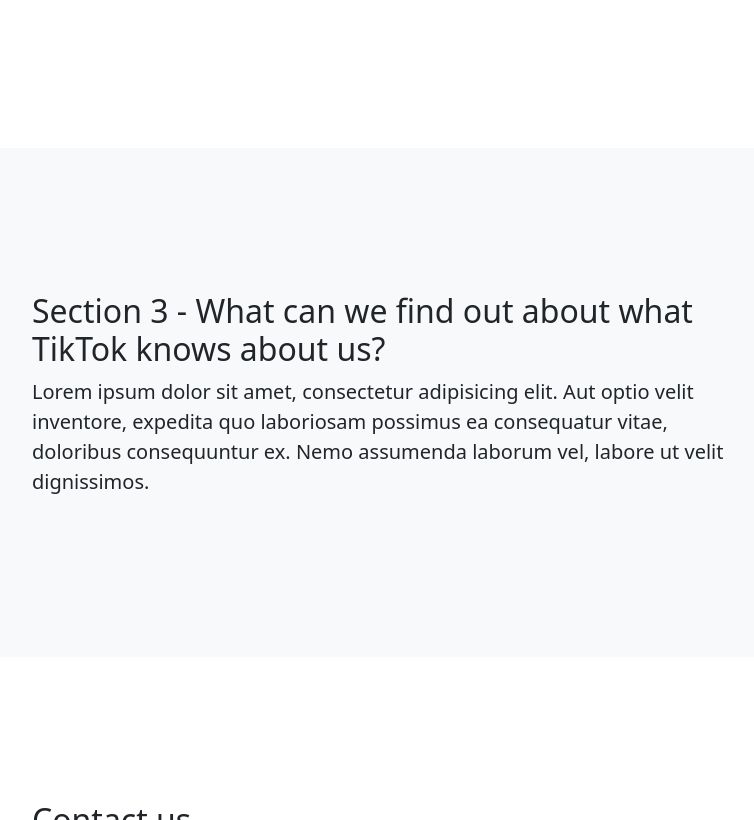
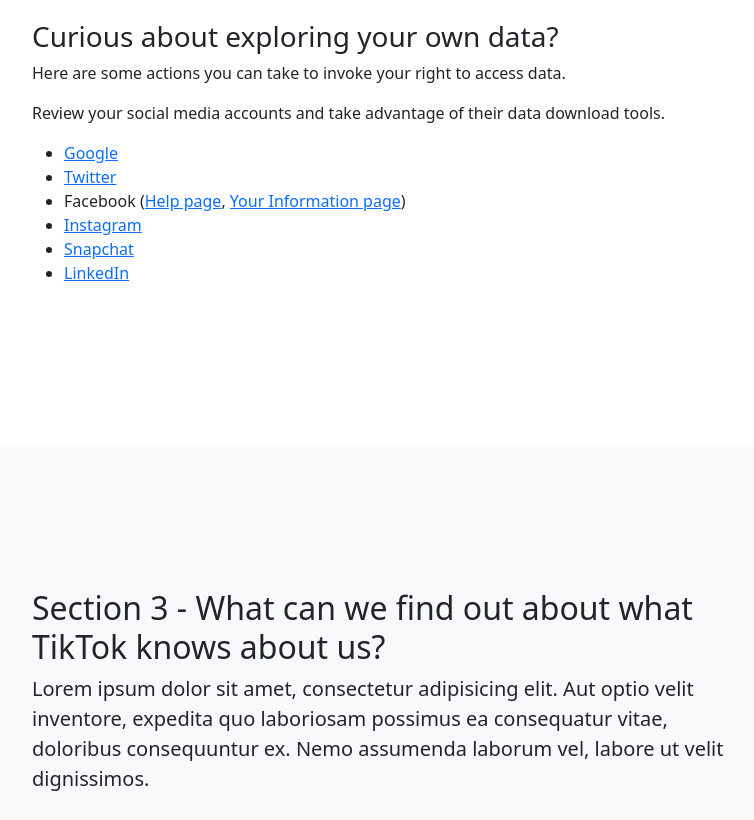
Before and after one commit to ochan1/info247-sp22-tiktok-unwrapped, a website: page dist/index.html in a window 1280 px wide. Shown: the part 2170-2990 px from the top of the page, without its empty margins (248-1002 px from the left). Drawn offline with nearby package versions, Linux system fonts and the light colour scheme.

Commit message:
Add links about data from other places

```diff
--- a/dist/index.html
+++ b/dist/index.html
@@ -139,6 +139,23 @@
                             </iframe>
                         </div>
                     </center>
+                    <p></p>
+                    <div class="col-lg-8">
+                        <h3>Curious about exploring your own data?</h3>
+
+                        <p>Here are some actions you can take to invoke your right to access data.</p>
+
+                        <p>Review your social media accounts and take advantage of their data download tools.</p>
+
+                        <ul>
+                            <li><a href="https://support.google.com/accounts/answer/3024190?hl=en">Google</a></li>
+                            <li><a href="https://help.twitter.com/en/managing-your-account/accessing-your-twitter-data">Twitter</a></li>
+                            <li>Facebook (<a href="https://www.facebook.com/help/212802592074644">Help page</a>, <a href="https://www.facebook.com/your_information/">Your Information page</a>)</li>
+                            <li><a href="https://www.instagram.com/accounts/access_tool/">Instagram</a></li>
+                            <li><a href="https://support.snapchat.com/en-US/a/download-my-data">Snapchat</a></li>
+                            <li><a href="https://www.linkedin.com/help/linkedin/answer/50191/downloading-your-account-data?lang=en">LinkedIn</a></li>
+                        </ul>
+                    </div>
                 </div>
             </div>
         </section>
```
